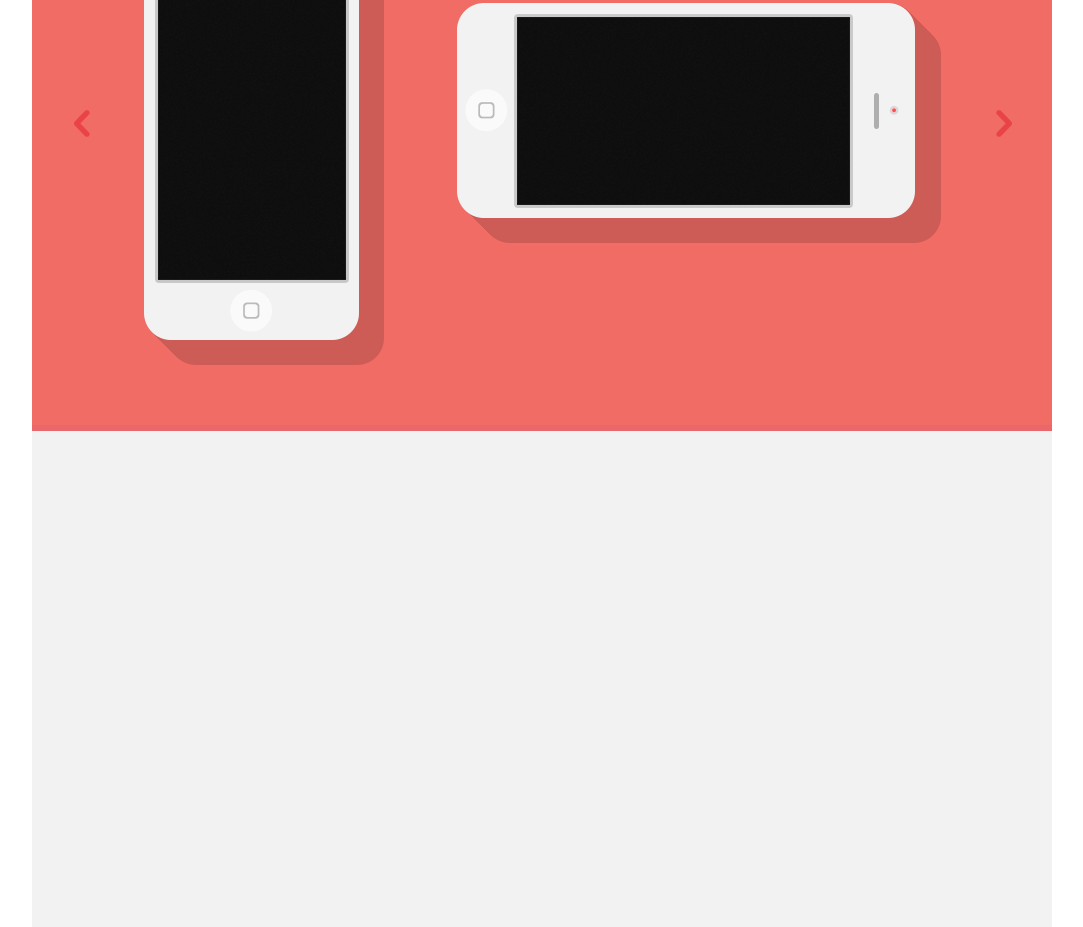
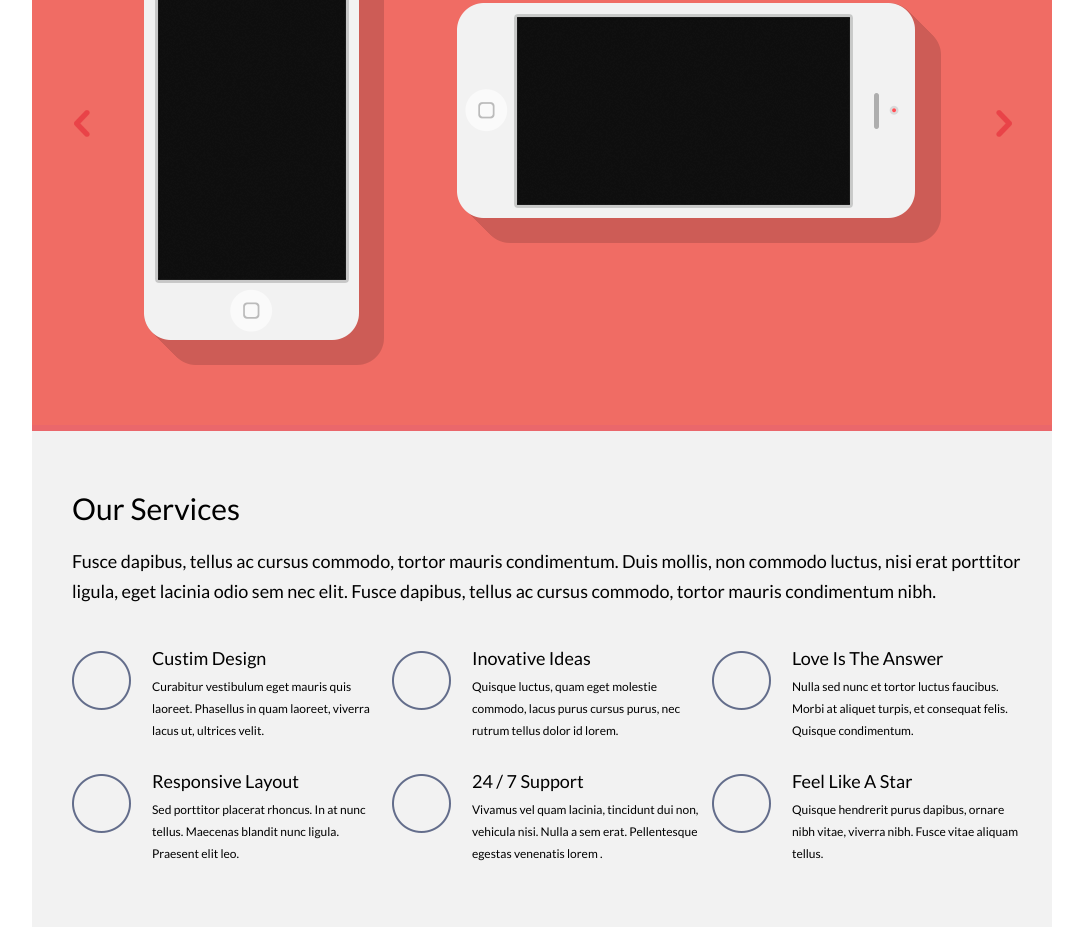
Before and after one commit to rybakouvlad/singolo, a plain HTML site: page singolo1.html in a window 1280 px wide. Shown: the part 264-1191 px from the top of the page, without its empty margins (98-1181 px from the left). Drawn offline with nearby package versions, Linux system fonts and the light colour scheme.

Commit message:
feat: add phones and our services

```diff
--- a/singolo1.css
+++ b/singolo1.css
@@ -53,7 +53,6 @@ nav div {
 }
 .top-nav li {
   display: inline;
-
   padding-left: 25px;
 }
 
@@ -104,15 +103,83 @@ nav div {
   background-color: rgb(242, 242, 242);
   max-width: 100%;
   height: 496px;
+  padding: 0 20px 0 40px;
+}
+
+.out-text-top{
+    padding-top: 60px;
+    height: 155px;
+
+}
+
+.large-text-out{
+    font-size: 30px;
+}
+
+.small-text-out{
+    font-size: 18px;
+    padding-top: 20px;
+    line-height: 30px;
+}
+.our-services-container{
+    display: flex;
+    flex-wrap: wrap;
+    height: 246px;
+    padding-top: 5px;
+}
+
+.our-services-container .main-item{
+     flex: 0 1 33.33%;
+}
+.main-item{
+    height:123px;
+    display: flex;
+
+}
+.circle, .item {
+
+
+}
+.circle {
+    flex-basis: 80px;
+    background-image: url(./assets/ellipse.png);
+    background-repeat: no-repeat;
 }
 
 
+.sideitem{
+	flex-basis:80px;
+	flex-shrink:0;
+	display: flex;
+    flex-direction: column;
+    flex-basis: 233px;
+}
+
+.item-top{
+	line-height: 15px;
+	min-height:25px;
+    font-size: 18px;
+    font-weight: black;
+}
+
+.item-bot{
+    line-height: 22px;
+    min-height: 90px;
+    font-size: 12px;
+    font-weight: Sample;
+}
+
 .Bg_Bottom {
-    background-color: rgb(234, 103, 107);
+    background-color: rgb(255, 255, 255);
     position: absolute;
     left: 0px;
-    top: 680px;
+    top: 1189px;
     width: 1020px;
-    height: 15px;
-    z-index: 44;
+    height: 6px;
+    z-index: 3;
   }
+
+  .end-services-stip {
+    height: 6px;
+    background-color: rgb(255, 255, 255);
+  }
--- a/singolo1.html
+++ b/singolo1.html
@@ -32,7 +32,6 @@
     </header>
 
     <div class="slider row">
-
       <div class="left-pointer">
         <input type="image" src="./assets/left_pointer.png" alt="👈" />
       </div>
@@ -46,9 +45,58 @@
         <input type="image" src="./assets/right_pointer.png" alt="right" />
       </div>
     </div>
-    <div class="out-services-stip">
+    <div class="out-services-stip"></div>
+    <div class="our-services">
+      <div class="out-text-top">
+        <div class="large-text-out">Our Services</div>
+        <div class="small-text-out">Fusce dapibus, tellus ac cursus commodo, tortor mauris condimentum. Duis mollis, non commodo luctus, nisi erat porttitor ligula, eget lacinia odio sem nec elit. Fusce dapibus, tellus ac cursus commodo, tortor mauris condimentum nibh.</div>
+      </div>
+      <div class="our-services-container">
+          <div class="main-item">
+                <div class="circle"></div>
+                <div class="sideitem">
+                  <div class="item-top">Custim Design</div>
+                  <div class="item-bot">Curabitur vestibulum eget mauris quis laoreet. Phasellus in quam laoreet, viverra lacus ut, ultrices velit.</div>
+                </div>
+          </div>
+          <div class="main-item">
+                <div class="circle"></div>
+                <div class="sideitem">
+                  <div class="item-top">Inovative Ideas</div>
+                  <div class="item-bot">Quisque luctus, quam eget molestie commodo, lacus purus cursus purus, nec rutrum tellus dolor id lorem.</div>
+                </div>
+          </div>
+          <div class="main-item">
+                <div class="circle"></div>
+                <div class="sideitem">
+                  <div class="item-top">Love Is The Answer</div>
+                  <div class="item-bot">Nulla sed nunc et tortor luctus faucibus. Morbi at aliquet turpis, et consequat felis. Quisque condimentum.</div>
+                </div>
+          </div>
+          <div class="main-item">
+                <div class="circle"></div>
+                <div class="sideitem">
+                  <div class="item-top">Responsive Layout</div>
+                  <div class="item-bot">Sed porttitor placerat rhoncus. In at nunc tellus. Maecenas blandit nunc ligula. Praesent elit leo.</div>
+                </div>
+          </div>
+          <div class="main-item">
+                <div class="circle"></div>
+                <div class="sideitem">
+                  <div class="item-top">24 / 7 Support</div>
+                  <div class="item-bot">Vivamus vel quam lacinia, tincidunt dui non, vehicula nisi. Nulla a sem erat. Pellentesque egestas venenatis lorem .</div>
+                </div>
+          </div>
+          <div class="main-item">
+                <div class="circle"></div>
+                <div class="sideitem">
+                  <div class="item-top">Feel Like A Star</div>
+                  <div class="item-bot">Quisque hendrerit purus dapibus, ornare nibh vitae, viverra nibh. Fusce vitae aliquam tellus.</div>
+                </div>
+          </div>
 
+      </div
+      <div class="end-services-stip"></div>
     </div>
-    <div class="our-services"></div>
   </body>
 </html>
```
Also changed, not shown: assets/ellipse.png (added).
